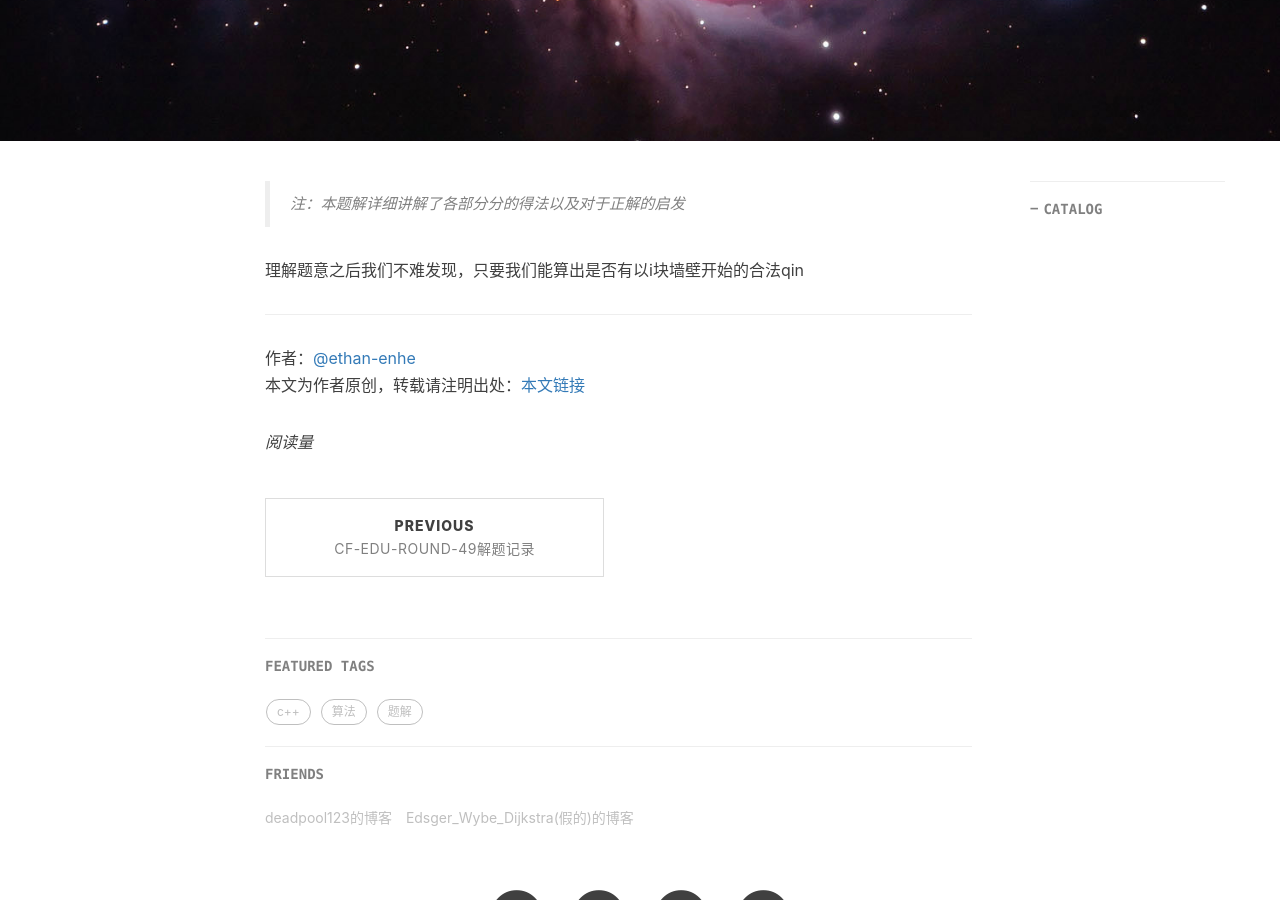
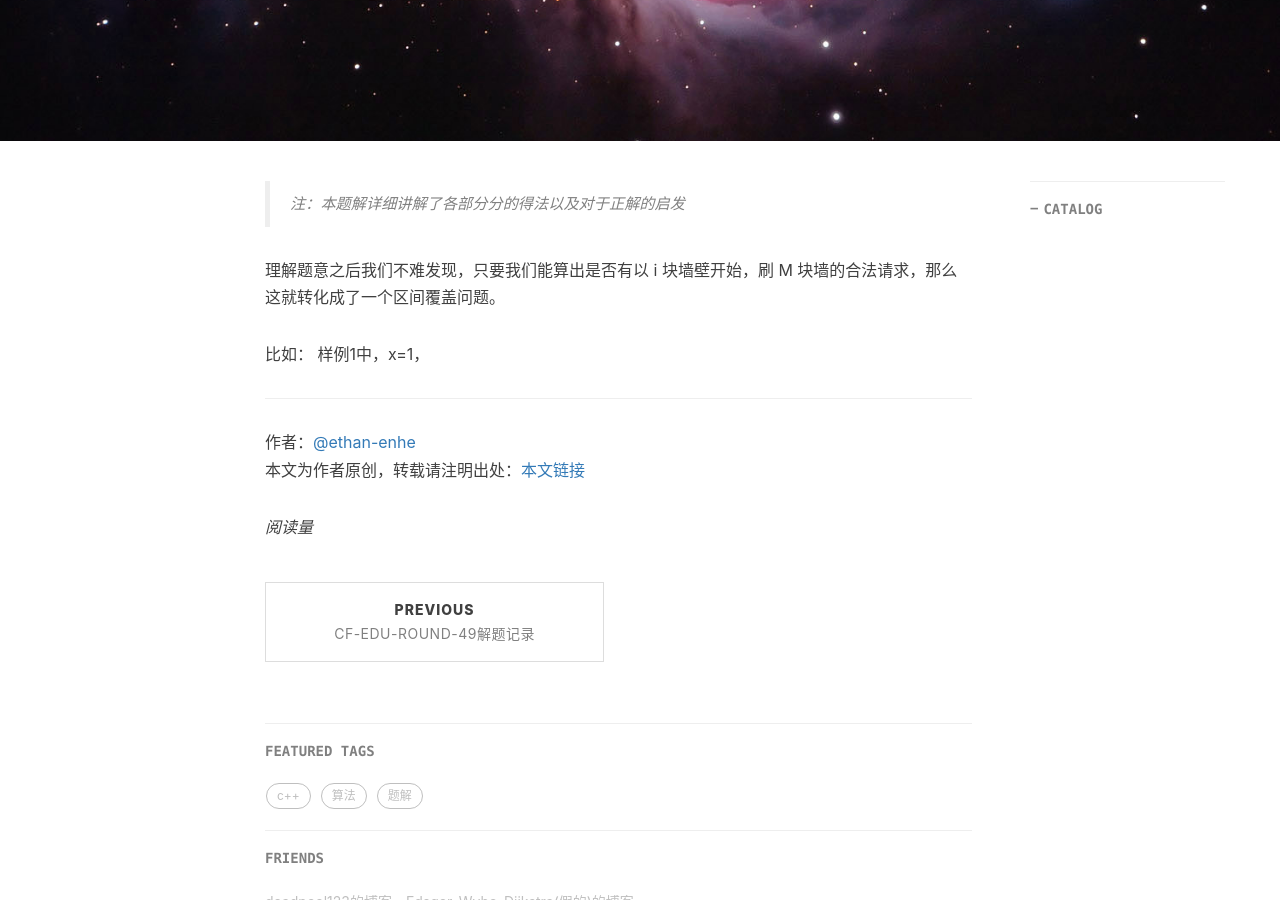
Before and after one commit to ethan-enhe/ethan-enhe.github.io, a Jekyll site: the page built from _posts/2020-08-18-【题解】[APIO2020]T1粉刷墙壁.md, in a window 1280 px wide and 900 px high, scrolled down 442 px. Built offline with Jekyll 4.4.1, drawn with Linux system fonts in a browser that asks for light colours; nearby versions of some CDN libraries; comment, search, counter and statistics services are not loaded.

Commit message:
_posts/2020-08-18-【题解】[APIO2020]T1粉刷墙壁.md updated from https://stackedit.io/

```diff
--- a/_posts/2020-08-18-【题解】[APIO2020]T1粉刷墙壁.md
+++ b/_posts/2020-08-18-【题解】[APIO2020]T1粉刷墙壁.md
@@ -14,7 +14,10 @@ tags:
 
 > 注：本题解详细讲解了各部分分的得法以及对于正解的启发
 
-理解题意之后我们不难发现，只要我们能算出是否有以i块墙壁开始的合法qin
+理解题意之后我们不难发现，只要我们能算出是否有以 i 块墙壁开始，刷 M 块墙的合法请求，那么这就转化成了一个区间覆盖问题。
+
+比如：
+样例1中，x=1，
 <!--stackedit_data:
-eyJoaXN0b3J5IjpbOTc0MDk0MTAwLDgwODE4NDA0Ml19
+eyJoaXN0b3J5IjpbMjk2NjQzMTI4LDgwODE4NDA0Ml19
 -->
```
